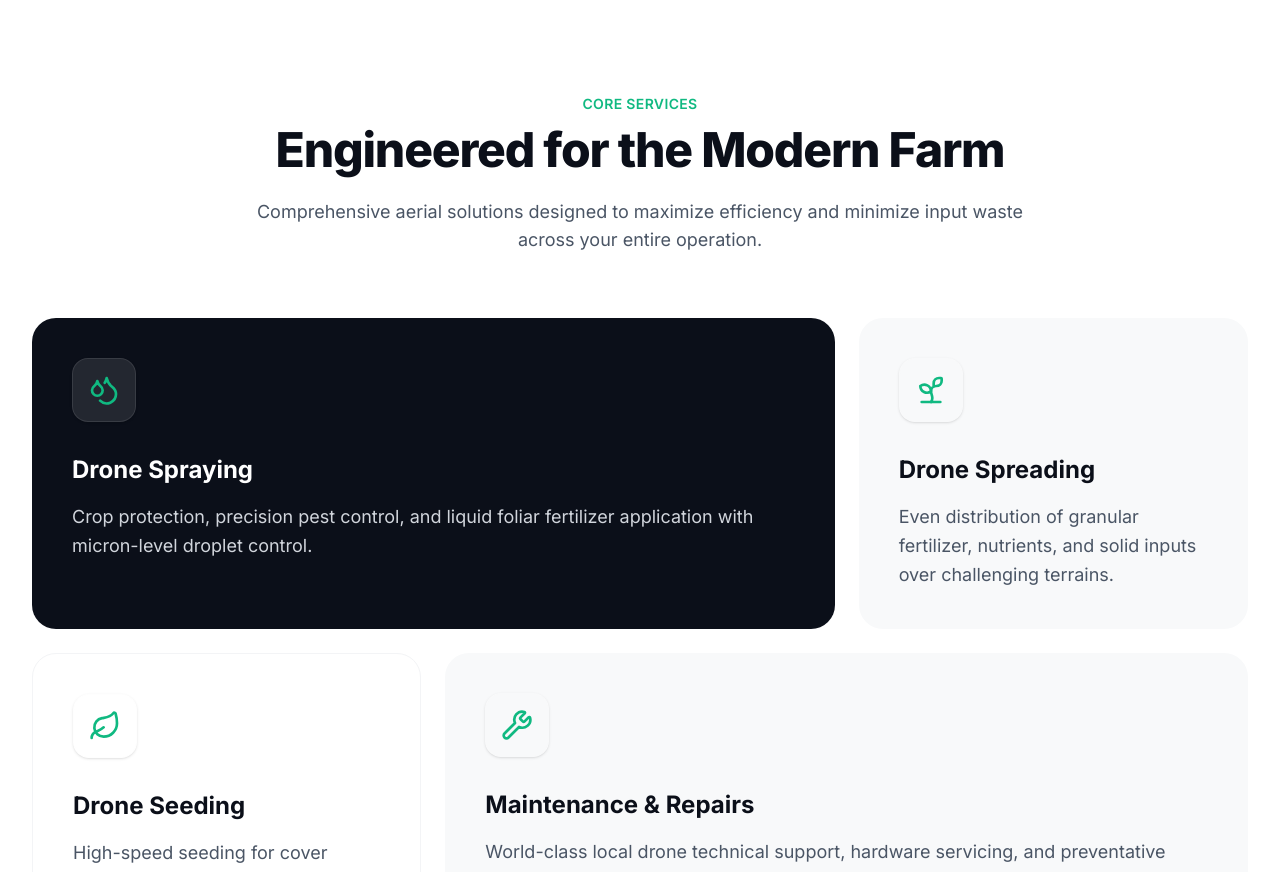
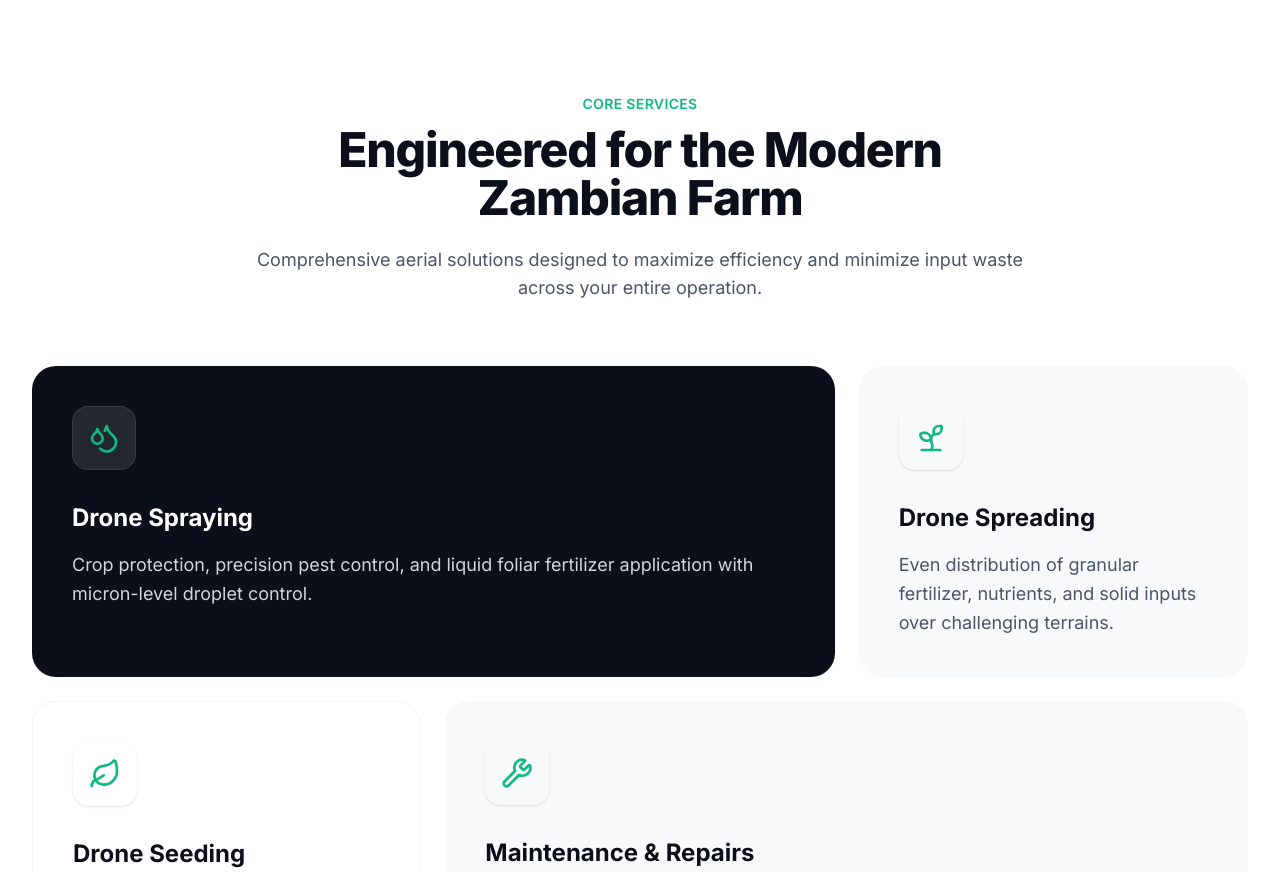
Before and after one commit to Pmwanza/lumora-farming, a Next.js app: page / in a window 1280 px wide. Shown: the part 887-1759 px from the top of the page. Built offline with nearby package versions, Linux system fonts and the light colour scheme.

Commit message:
Update Services.tsx

```diff
--- a/src/components/sections/Services.tsx
+++ b/src/components/sections/Services.tsx
@@ -42,7 +42,7 @@ export default function Services() {
         <div className="text-center max-w-3xl mx-auto mb-16">
           <h2 className="text-brand font-semibold tracking-wide uppercase text-sm mb-3">Core Services</h2>
           <h3 className="text-3xl md:text-5xl font-extrabold text-primary tracking-tight mb-6">
-            Engineered for the Modern Farm
+            Engineered for the Modern Zambian Farm
           </h3>
           <p className="text-lg text-gray-600">
             Comprehensive aerial solutions designed to maximize efficiency and minimize input waste across your entire operation.
```
